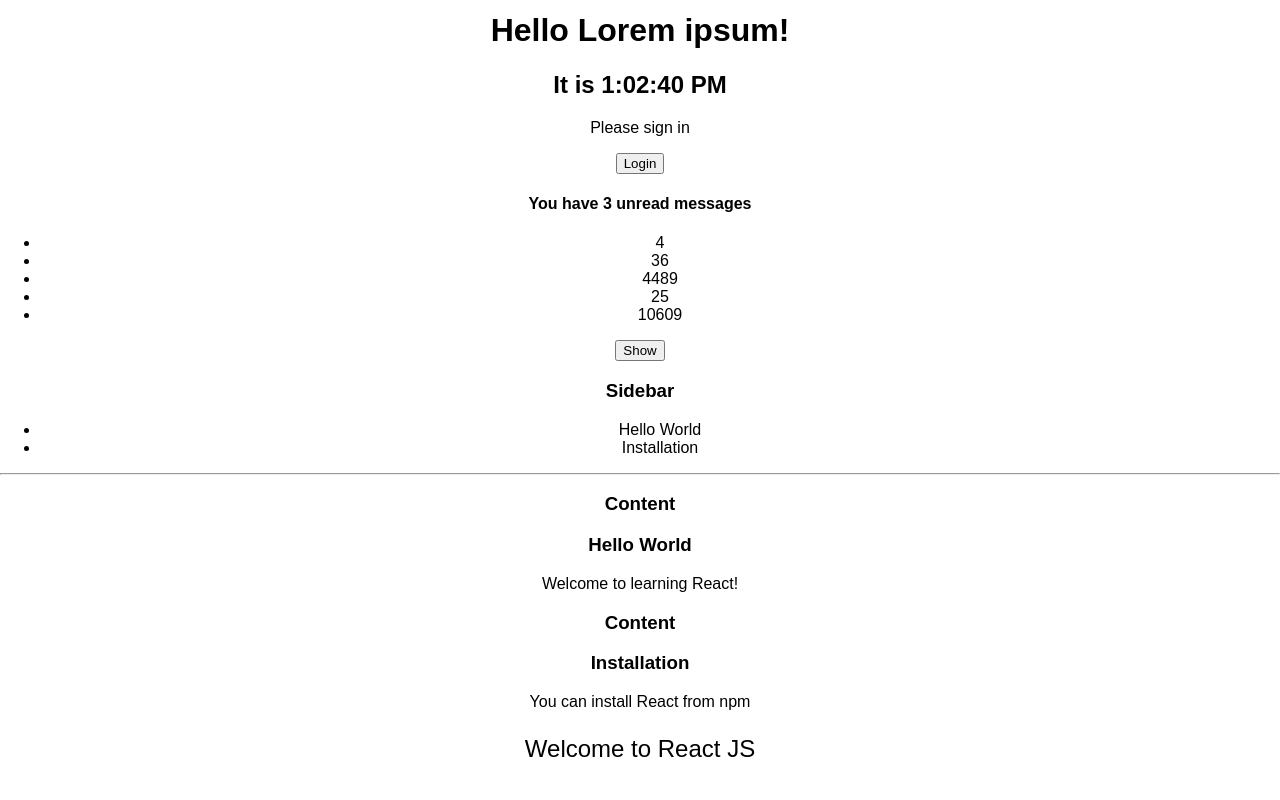
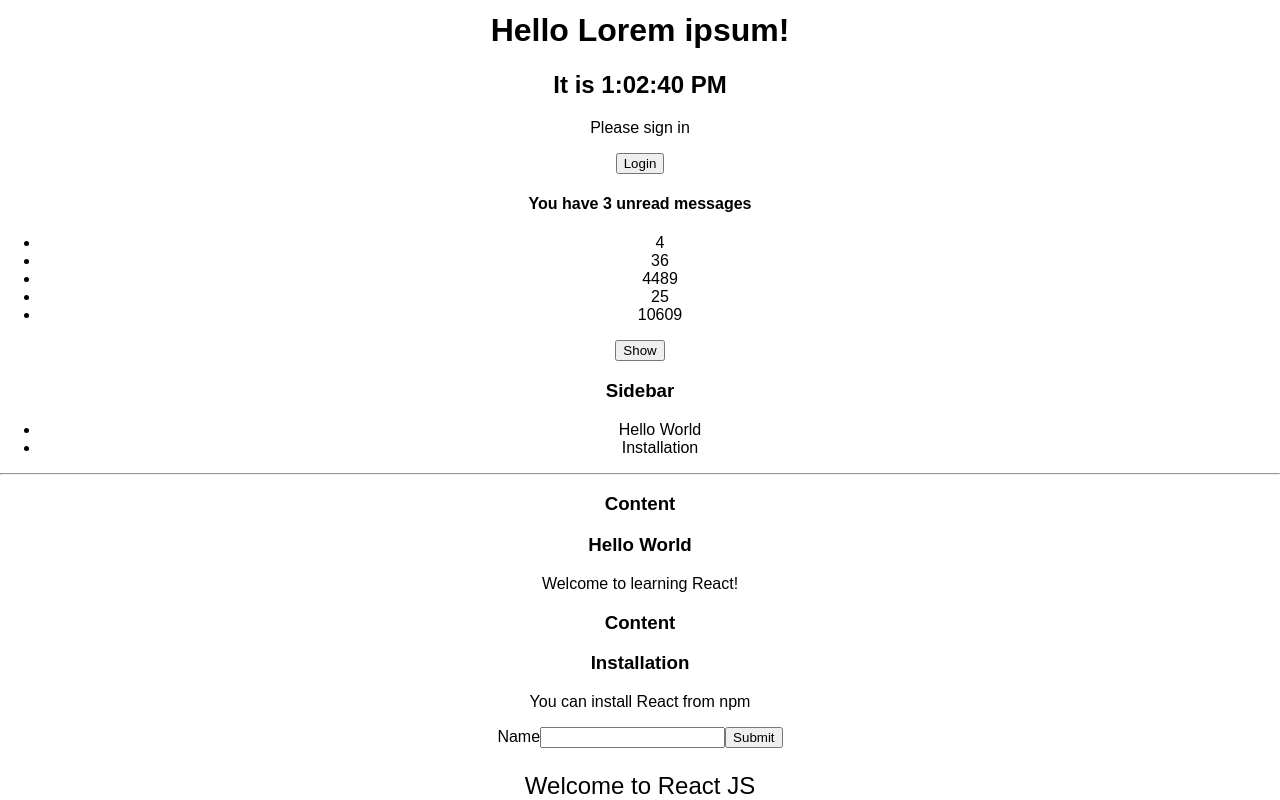
Before and after one commit to dhfuzari/reactjs-docs, a React (Create React App) app: page / in a window 1280 px wide. Shown: the part 217-1017 px from the top of the page. Before the commit the page ends 980 px from the top, so only its background shows below. Built offline with nearby package versions, Linux system fonts and the light colour scheme.

Commit message:
feat(NameForm): Forms

```diff
--- a/src/App.js
+++ b/src/App.js
@@ -7,6 +7,7 @@
 import WarningBanner from './components/WarningBanner';
 import NumbersList from './components/NumbersList';
 import Blog from './components/Blog';
+import NameForm from './components/NameForm';
 import logo from './logo.svg';
 import './App.css';
 
@@ -18,7 +19,7 @@
       showWarning: false,
       posts: [
         {id: 1, title: 'Hello World', content: 'Welcome to learning React!'},
-        {id: 1, title: 'Installation', content: 'You can install React from npm'}
+        {id: 2, title: 'Installation', content: 'You can install React from npm'}
       ]
     }
     this.frameworkInfo = {
@@ -52,6 +53,7 @@
           <NumbersList />
           <button onClick={this.handleToggleClick}>{this.state.showWarning ? 'Hide' : 'Show'}</button>
           <Blog posts={this.state.posts}/>
+          <NameForm />
         </main>
         <footer id="footer">
           <small className="App-title">Welcome to {this.frameworkInfo.name}</small>
--- a/src/components/Blog.jsx
+++ b/src/components/Blog.jsx
@@ -15,12 +15,10 @@
     );
 
     const content = props.posts.map((post) =>
-        <div>
+        <div key={post.id}>
             <h3>Content</h3>
-            <div key={post.id}>
-                <h3>{post.title}</h3>
-                <p>{post.content}</p>
-            </div>
+            <h3>{post.title}</h3>
+            <p>{post.content}</p>
         </div>
     );
 
--- /dev/null
+++ b/src/components/NameForm.jsx
@@ -0,0 +1,35 @@
+import React, { Component } from 'react';
+
+class NameForm extends React.Component {
+    constructor(props) {
+        super(props);
+
+        this.state = { value: ''};
+
+        this.handleChange = this.handleChange.bind(this);
+        this.handleSubmit = this.handleSubmit.bind(this);
+    }
+
+    handleChange(event) {
+        this.setState({ value: event.target.value });
+    }
+
+    handleSubmit(event) {
+        alert('A name was submitted: ' + this.state.value);
+        event.preventDefault();
+    }
+
+    render() {
+        return(
+            <form onSubmit={this.handleSubmit}>
+                <label htmlFor="">
+                    Name
+                    <input type="text" value={this.state.value} onChange={this.handleChange} />
+                </label>
+                <input type="submit" value="Submit" />
+            </form>
+        );
+    }
+}
+
+export default NameForm;
```
